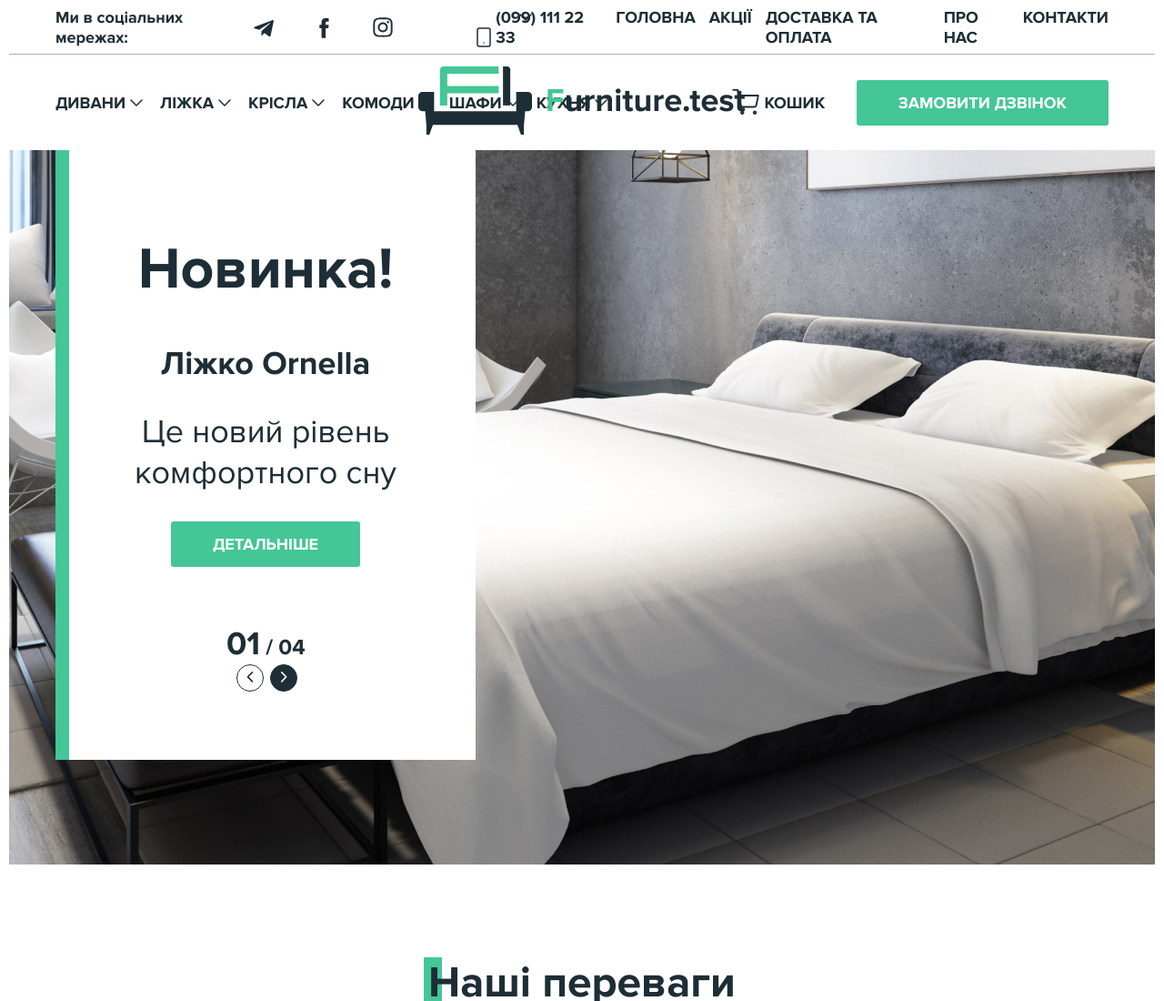
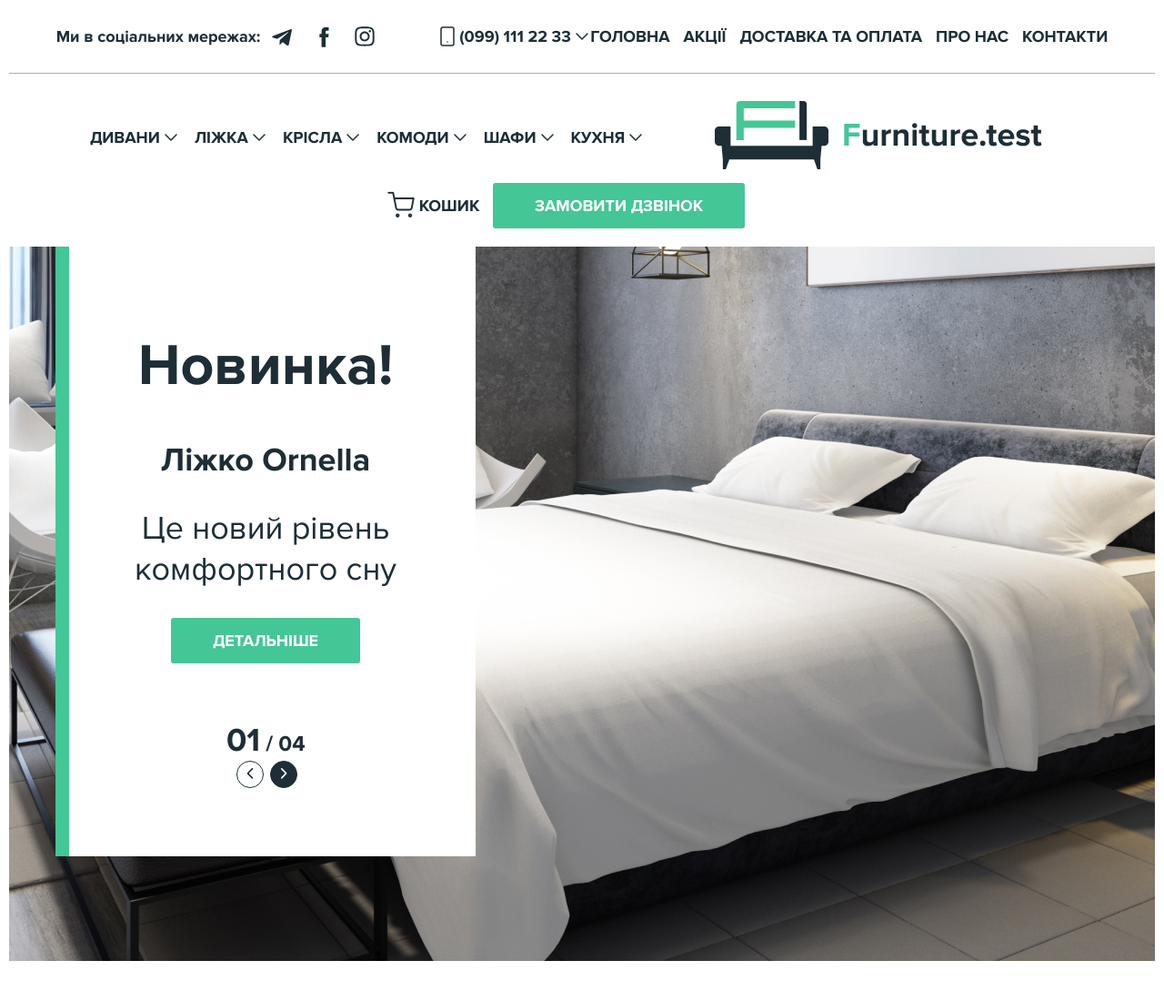
Before and after one commit to voldergit/Furniture, a plain HTML site: page index.html in a window 1280 px wide. Shown: the top 1100 px of the page at 91% size. Drawn offline with nearby package versions, Linux system fonts and the light colour scheme.

Commit message:
adaptive header

```diff
--- a/css/style.css
+++ b/css/style.css
@@ -670,3 +670,114 @@ body {
   left: -22px;
   top: -5px;
 }
+
+@media (max-width: 1750px) {
+  .logo {
+    transform: none;
+    left: -25px;
+    position: relative;
+    margin: 10px;
+    display: block;
+  }
+  .header__basket {
+    margin-right: 10px;
+  }
+}
+@media (max-width: 1500px) {
+  .header__bottom {
+    height: auto;
+    display: flex;
+    justify-content: space-around;
+    flex-wrap: wrap;
+    padding: 20px 51px;
+  }
+}
+@media (max-width: 1300px) {
+  .header__top {
+    min-height: auto;
+    flex-wrap: wrap;
+    justify-content: space-around;
+    padding: 20px 51px;
+  }
+}
+.header__social {
+  display: flex;
+  align-items: center;
+}
+.header__social-text {
+  margin-right: 5px;
+}
+.header__social-menu {
+  display: flex;
+  align-items: center;
+}
+.header__social-item {
+  height: 40px;
+  margin-right: 5px;
+}
+.header__tel {
+  margin-left: 79px;
+  margin-right: 5px;
+  position: relative;
+}
+.header__tel::before {
+  content: url(../images/smartphone1.svg);
+  width: 24px;
+  height: 24px;
+  position: absolute;
+  left: -25px;
+  bottom: -1px;
+}
+.header__tel::after {
+  content: url(../images/chevron.svg);
+  width: 24px;
+  height: 24px;
+  position: absolute;
+  top: -1px;
+}
+.header__list {
+  display: flex;
+}
+.header__list-item {
+  margin-left: 15px;
+}
+.header__list-link {
+  text-transform: uppercase;
+  border-top: 3px solid transparent;
+  border-bottom: 3px solid transparent;
+}
+.header__list-link:hover {
+  text-transform: uppercase;
+  border-bottom: 3px solid #44c697;
+}
+.header__menu {
+  display: flex;
+}
+.header__menu-item {
+  position: relative;
+  margin-right: 38px;
+}
+.header__menu-item::after {
+  content: url(../images/chevron.svg);
+  width: 24px;
+  height: 24px;
+  position: absolute;
+  top: -1px;
+}
+
+.header__basket::before {
+  content: url(../images/shopping-cart1.svg);
+  width: 30px;
+  height: 30px;
+  position: absolute;
+  left: -35px;
+  bottom: -3px;
+}
+.btn {
+  padding: 14px 46px;
+  background: #44c697;
+  border-radius: 3px;
+  color: #ffffff;
+  text-transform: uppercase;
+  font-weight: 700;
+}
```
